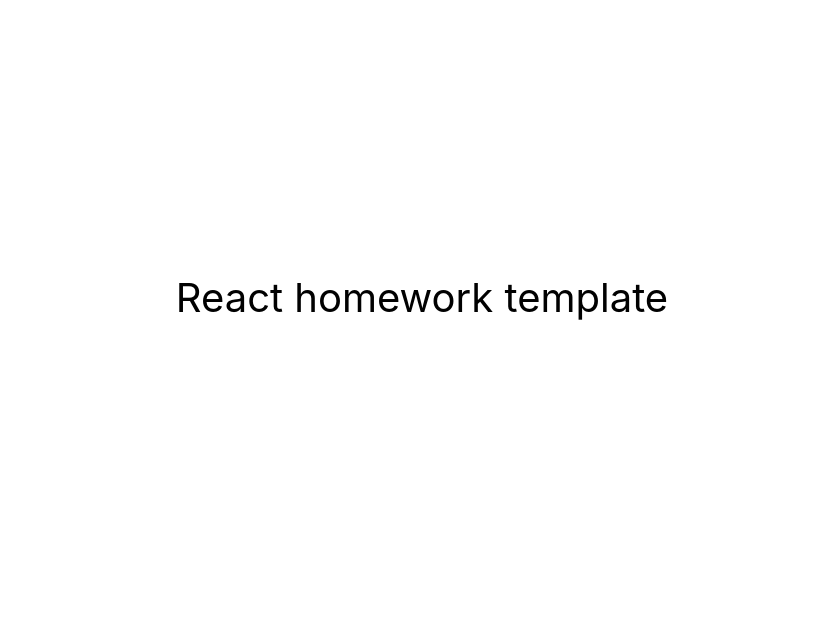
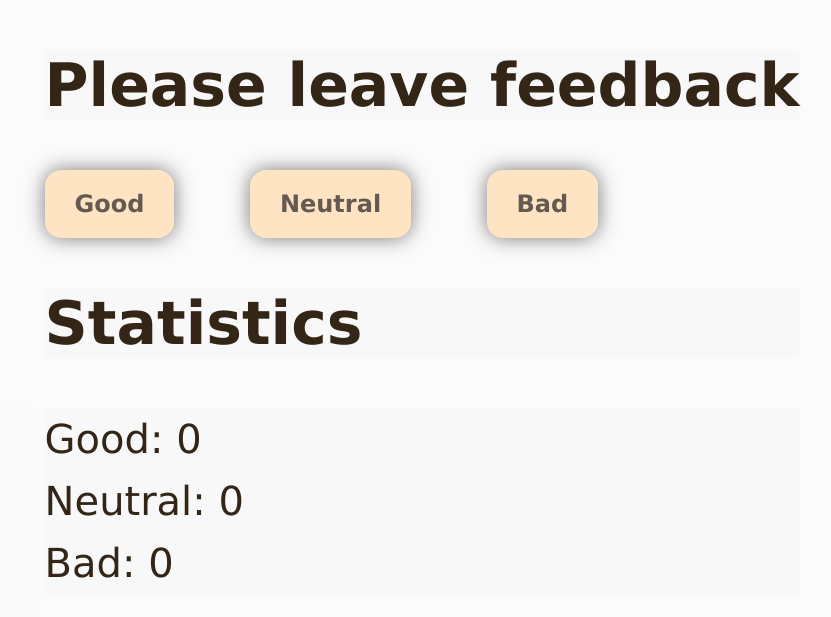
Before and after one commit to RoksanaKor/goit-react-hw-02, a React (Create React App) app: page / in a window 1280 px wide. Shown: the part 103-720 px from the top of the page, without its empty margins (218-1049 px from the left). Built offline with nearby package versions, Linux system fonts and the light colour scheme.

Commit message:
first version

```diff
--- a/src/components/App.jsx
+++ b/src/components/App.jsx
@@ -1,3 +1,5 @@
+import { Feedback } from "./Feedback/Feedback.jsx"
+
 export const App = () => {
   return (
     <div
@@ -10,7 +12,7 @@ export const App = () => {
         color: '#010101'
       }}
     >
-      React homework template
+      <Feedback/>
     </div>
   );
 };
--- /dev/null
+++ b/src/components/Feedback/Feedback.css
@@ -0,0 +1,39 @@
+#root,
+button,
+p,
+h2 {
+ font-family: Verdana, Geneva, Tahoma, sans-serif;
+ color:rgb(51, 38, 23);
+ background-color: rgba(227, 227, 227, 0.163);
+}
+
+
+
+
+.buttonsDiv {
+ display: flex;
+ gap: 10%;
+}
+
+.buttonsDiv button {
+ padding: 20px 30px;
+ font-size: 1.5rem;
+ font-weight: 700;
+ color: rgba(36, 34, 34, 0.711);
+ background-color: bisque;
+ border-radius: 1rem;
+ border: none;
+ box-shadow: 0 0 20px #2b2b2b9f;
+}
+
+.buttonsDiv button:hover,
+.buttonsDiv button:active,
+.buttonsDiv button:focus {
+ box-shadow: 0 0 20px #489b0cc6;
+ background-color: rgba(86, 168, 58, 0.289);
+}
+
+.statistics p {
+ margin: 0;
+ padding-block: 0.5rem;
+}
--- /dev/null
+++ b/src/components/Feedback/Feedback.jsx
@@ -0,0 +1,42 @@
+import "./Feedback.css";
+import React, { useState } from "react";
+
+export const Feedback = () => {
+
+ const [gValue, setGValue] = useState(0);
+ const [nValue, setNValue] = useState(0);
+ const [bValue, setBValue] = useState(0);
+
+ const onClickGood = () => {
+  setGValue(prev => prev + 1);
+ };
+
+ const onClickNeutral = () => {
+  setNValue(prev => prev + 1);
+ };
+
+ const onClickBad = () => {
+  setBValue(prev => prev + 1);
+ };
+
+ const countTotalFeedback = () => {};
+
+ const countPositiveFeedbackPercentage = () => {};
+
+ return (
+  <div className='feedbackForm'>
+   <h2>Please leave feedback</h2>
+   <div className="buttonsDiv">
+    <button type="button" onClick={onClickGood} key='goodBtn' name='good'>Good</button>
+    <button type="button" onClick={onClickNeutral} key='neutralBtn' name='neutral'>Neutral</button>
+    <button type="button" onClick={onClickBad} key='badBtn' name='bad'>Bad</button>
+   </div>
+   <h2>Statistics</h2>
+   <div className="statistics">
+    <p>Good: {gValue}</p>
+    <p>Neutral: {nValue}</p>
+    <p>Bad: {bValue}</p>
+   </div>
+  </div>
+ );
+}
```
Also changed, not shown: src/components/Phonebook/Phonebook.css (added), src/components/Phonebook/Phonebook.jsx (added), 1 other file (tests, documents, lock files or other folders).
